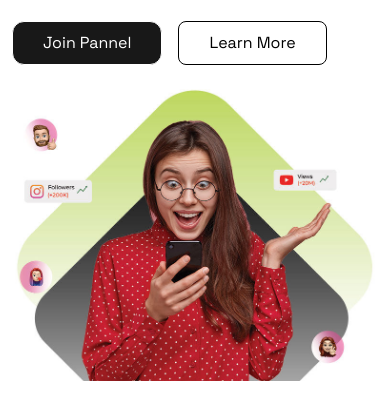
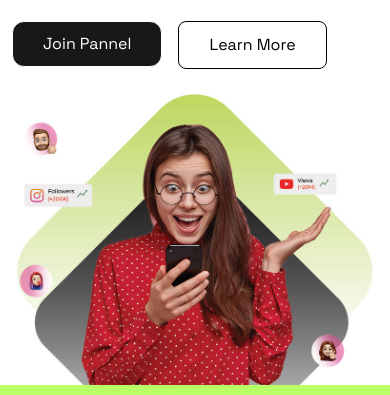
Before and after one commit to ytlab23/youtube-smm-panel-html, a website built with Parcel: page index.html in a window 390 px wide. Shown: the part 316-711 px from the top of the page. Built offline with nearby package versions, Linux system fonts and the light colour scheme.

Commit message:
Little more fun.

```diff
--- a/index.css
+++ b/index.css
@@ -199,7 +199,7 @@ body{font-weight:400; font-family:"Space Grotesk", sans-serif;  font-style:norma
   .navBar.container-fluid{padding-block:1.5rem;}
   .navBar .logo{width:200px;}
   .home-text{font-size:30px;}
-  .home-hero{height:auto; padding-top:var(--dl-space-space-threeunits); padding-bottom:var(--dl-space-space-threeunits);}
+  .home-hero{height:auto; padding-top:var(--dl-space-space-threeunits); padding-bottom:0;}
   .secTitle{width:auto;}
   .processAccordion .accordion-button{font-size:16px; line-height:24px;}
   .fContact {
@@ -210,7 +210,10 @@ body{font-weight:400; font-family:"Space Grotesk", sans-serif;  font-style:norma
  font-size:14px;
   flex-wrap: wrap;
 }
-.home-button4, home-button3, .home-button2, .home-button{
+.home-button4, home-button3, .home-button2,{
   padding-block:9px;
 }
+.home-button{
+  padding-block:10px;
 }
+}
```
